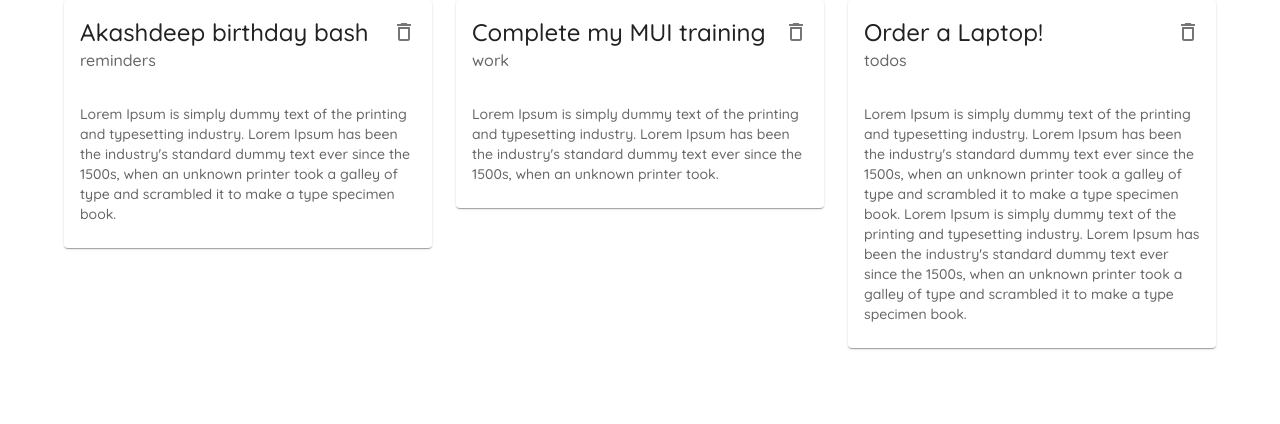
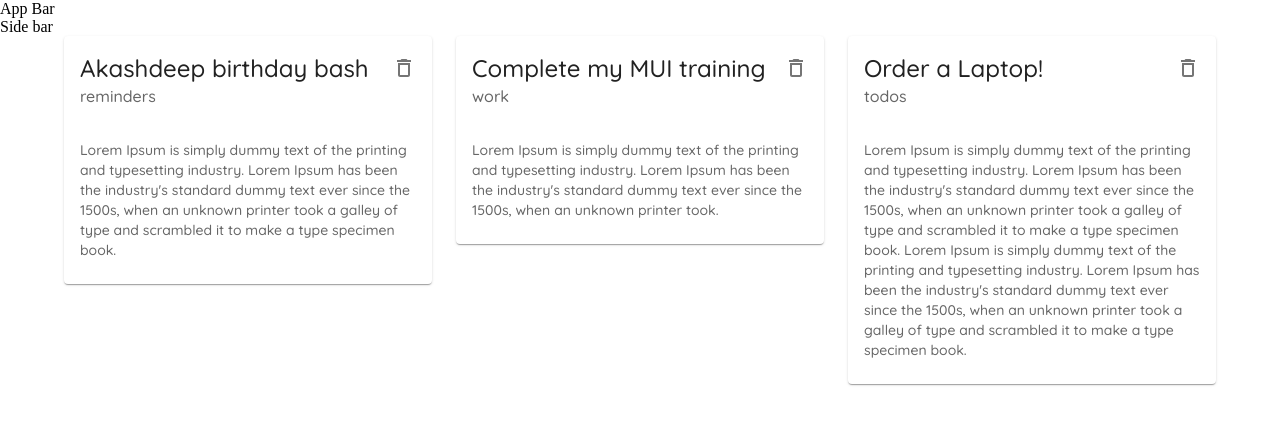
Before and after one commit to constgenius/notesapp_ReactMaterialUI, a React (Vite) app: page / in a window 1280 px wide. Shown: the top 424 px of the page. Built offline with nearby package versions, Linux system fonts and the light colour scheme; data requests are answered from the project's data file.

Commit message:
Tutorial-12

```diff
--- a/src/App.jsx
+++ b/src/App.jsx
@@ -3,20 +3,21 @@ import Notes from './pages/Notes'
 import Create from './pages/Create'
 import { ThemeProvider, createTheme } from '@mui/material/styles';
 import { purple } from '@mui/material/colors';
+import Layout from './components/Layout';
 
 const theme = createTheme({
-  palette:{
-    primary:{
-      main:'#9c27b0'
+  palette: {
+    primary: {
+      main: '#9c27b0'
     },
     secondary: purple
   },
-  typography:{
+  typography: {
     fontFamily: 'Quicksand',
-    fontWeightLight:400,
-    fontWeightRegular:500,
-    fontWeightMedium:600,
-    fontWeightBold:700
+    fontWeightLight: 400,
+    fontWeightRegular: 500,
+    fontWeightMedium: 600,
+    fontWeightBold: 700
   }
 })
 
@@ -24,10 +25,12 @@ const App = () => {
   return (
     <ThemeProvider theme={theme}>
       <Router>
+        <Layout>
           <Routes>
             <Route path="/" element={<Notes />} />
             <Route path="/create" element={<Create />} />
           </Routes>
+        </Layout>
       </Router>
     </ThemeProvider>
   );
--- /dev/null
+++ b/src/components/Layout.jsx
@@ -0,0 +1,20 @@
+import React from 'react'
+
+const Layout = ({children}) => {
+  return (
+    <div>
+        {/* app bar */}
+        <div>App Bar</div>
+
+        {/* Side Bar */}
+        <div>Side bar</div>
+
+        <div>
+            {children}
+        </div>
+
+    </div>
+  )
+}
+
+export default Layout
```
Lines whose indentation alone changed are shown as unchanged.
